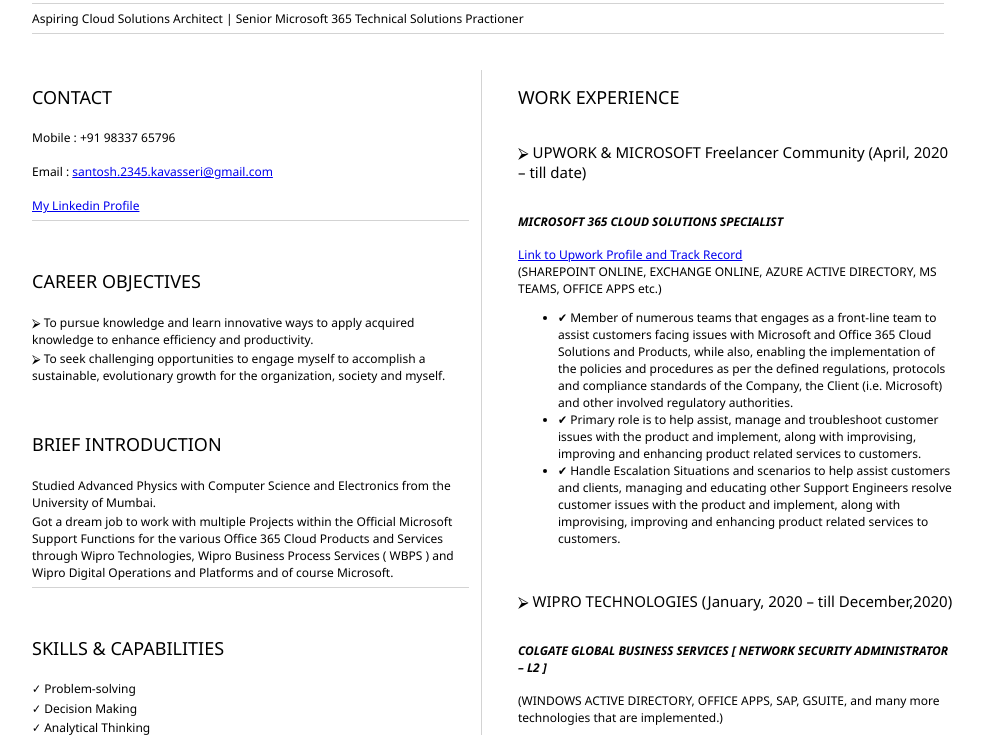
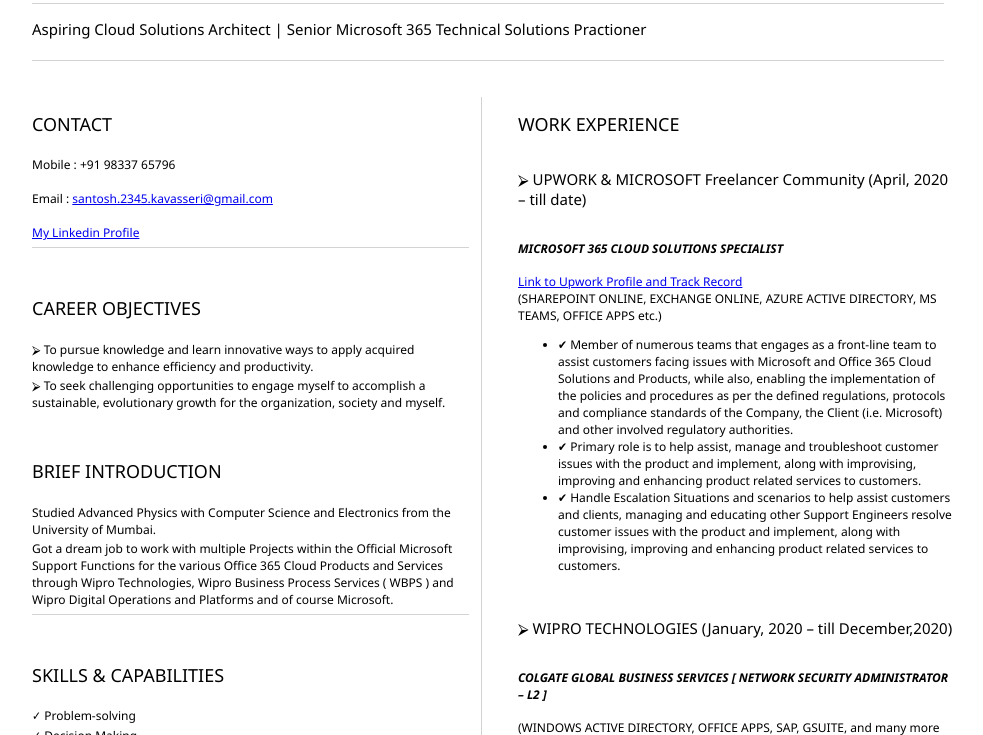
Before and after one commit to SantoshPadman/resume, a plain HTML site: page index.html in a window 1280 px wide. Shown: the part 84-819 px from the top of the page, without its empty margins (152-1135 px from the left). Drawn offline with Linux system fonts and the light colour scheme.

Commit message:
Completed

```diff
--- a/index.html
+++ b/index.html
@@ -9,7 +9,7 @@
 		<!-- resume header with your name and title -->
 		<h1>(Santosh) Padmanabhan R. Kavasseri - He/his</h1>
 			<hr>
-				Aspiring Cloud Solutions Architect | Senior Microsoft 365 Technical Solutions Practioner
+				<h3>Aspiring Cloud Solutions Architect | Senior Microsoft 365 Technical Solutions Practioner</h3>
 			<hr>
 		</header>
 		<main>
```
